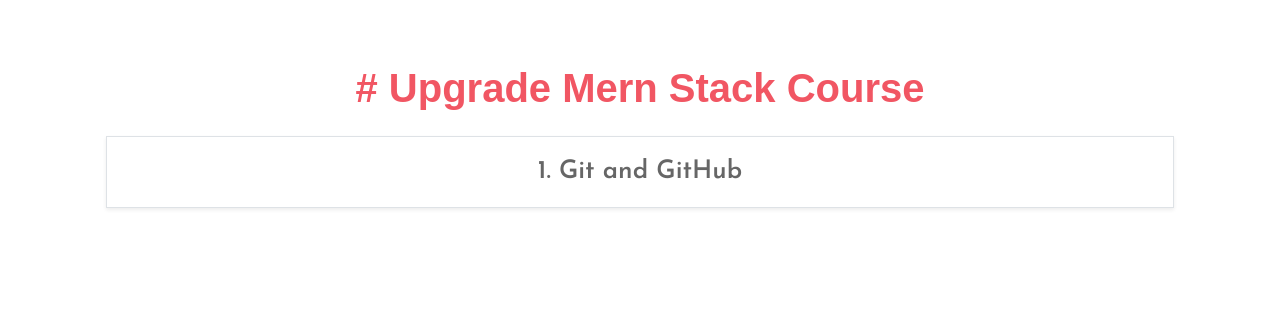
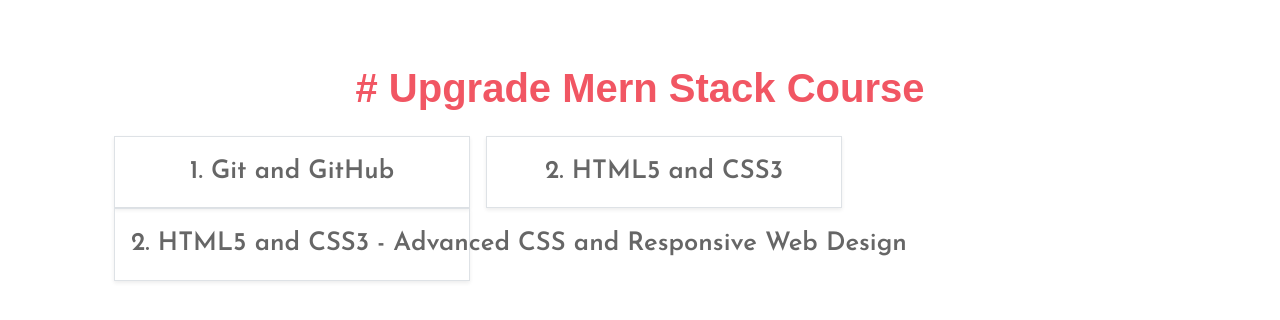
Before and after one commit to izancode/upgrad-course, a plain HTML site: page index.html in a window 1280 px wide. Drawn offline with nearby package versions, Linux system fonts and the light colour scheme; a web font is replaced by a local one.

Commit message:
testing 7

```diff
--- a/index.html
+++ b/index.html
@@ -38,8 +38,14 @@
                 </h1>
 
               </div>
-          <div class="col-12 border shadow-sm p-3">
+          <div class="col-12 col-sm-4 border shadow-sm p-3 mx-0 my-2 mx-sm-2 my-sm-0">
             <a class="navbar-brand allTopicsLink" href="git-github/index.html">1. Git and GitHub</a>
+          </div>
+          <div class="col-12 col-sm-4 border shadow-sm p-3 mx-0 my-2 mx-sm-2 my-sm-0">
+            <a class="navbar-brand allTopicsLink" href="git-github/index.html">2. HTML5 and CSS3</a>
+          </div>
+          <div class="col-12 col-sm-4 border shadow-sm p-3 mx-0 my-2 mx-sm-2 my-sm-0">
+            <a class="navbar-brand allTopicsLink" href="git-github/index.html">2. HTML5 and CSS3 - Advanced CSS and Responsive Web Design</a>
           </div>
         </div>
       </div>
```
